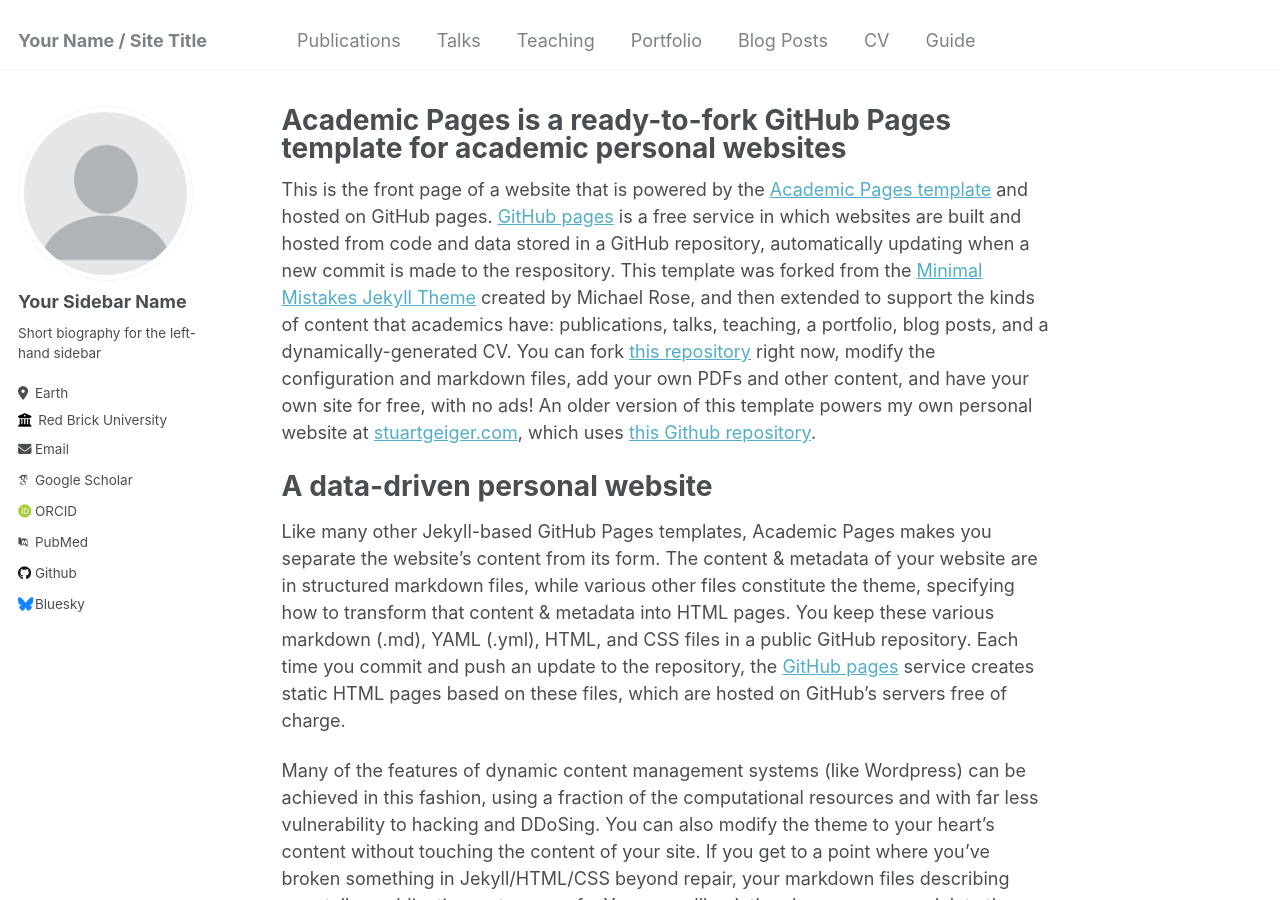
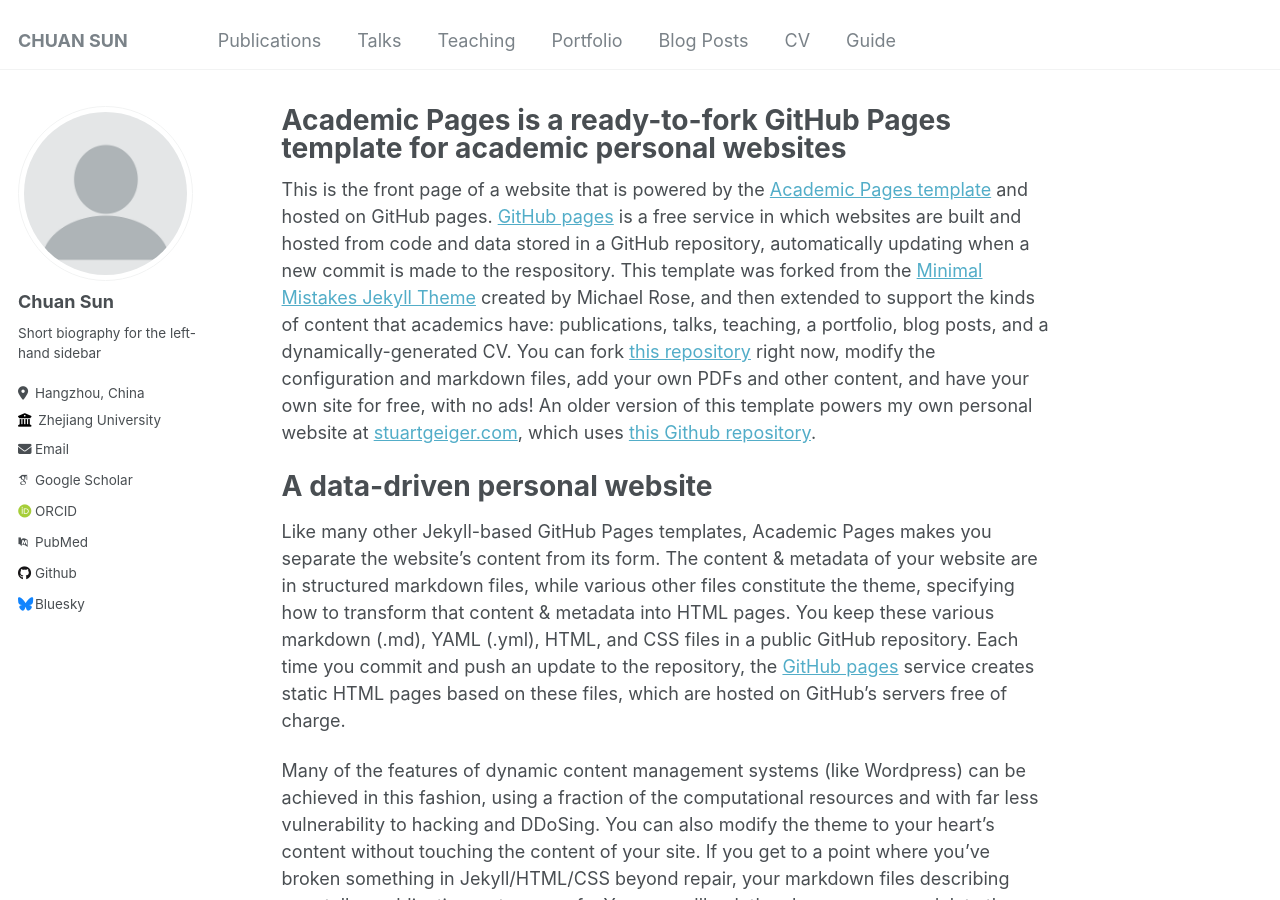
Before and after one commit to SankHyan24/arcane, a Jekyll site: the page built from _pages/about.md, in a window 1280 px wide and 900 px high. Built offline with Jekyll 4.4.1, drawn with Linux system fonts in a browser that asks for light colours; some web fonts are replaced.

Commit message:
edit on config

```diff
--- a/_config.yml
+++ b/_config.yml
@@ -8,13 +8,13 @@
 
 # Basic Site Settings
 locale                   : "en-US"
-title                    : "Your Name / Site Title"
+title                    : "CHUAN SUN"
 title_separator          : "-"
 name                     : &name "Your Name"
 description              : &description "personal description"
-url                      : https://academicpages.github.io # the base hostname & protocol for your site e.g. "https://mmistakes.github.io"
-baseurl                  : "" # the subpath of your site, e.g. "/blog"
-repository               : "academicpages/academicpages.github.io"
+url                      : https://sankhyan24.github.io # the base hostname & protocol for your site e.g. "https://mmistakes.github.io"
+baseurl                  : "/arcane" # the subpath of your site, e.g. "/blog"
+repository               : "sankhyan24/arcane"
 
 # Site Author - The following control what appear as part of the author content on the side bar.
 #               If a field is blank the icon and link will not appear, otherwise it will be shown.
@@ -22,11 +22,11 @@ repository               : "academicpages/academicpages.github.io"
 author:
   # Biographic information
   avatar           : "profile.png"
-  name             : "Your Sidebar Name"
+  name             : "Chuan Sun"
   pronouns         : # example: "she/her"
   bio              : "Short biography for the left-hand sidebar"
-  location         : "Earth"
-  employer         : "Red Brick University"
+  location         : "Hangzhou, China"
+  employer         : "Zhejiang University"
   uri              : # URL
   email            : "none@example.org"
 
```
